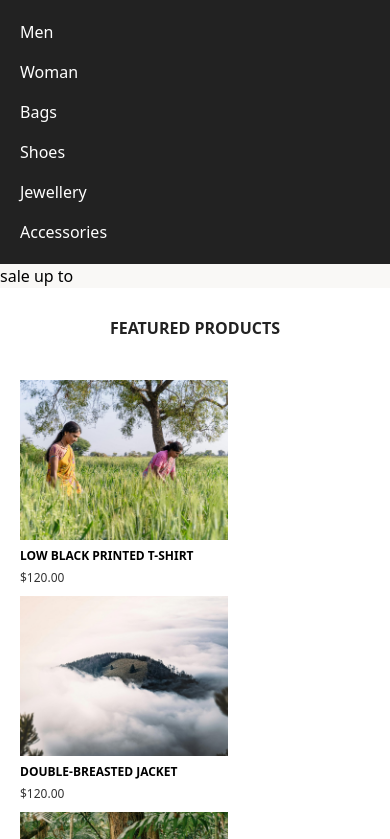
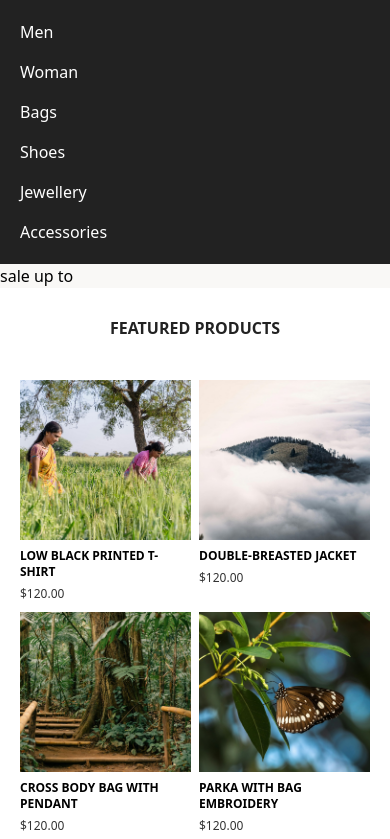
Before and after one commit to StackMena/ecommerce, a website: page index.html in a window 390 px wide. Shown: the top 839 px of the page. Drawn offline with Linux system fonts and the light colour scheme.

Commit message:
fix changes

```diff
--- a/index.html
+++ b/index.html
@@ -29,7 +29,7 @@
             <div class="pt-7 nav-flex">
                 <h4 class="text-primary text-base font-bold">FEATURED PRODUCTS</h4>
             </div>
-            <div class="grid grid-cols-1 md:grid-cols-2 lg:grid-cols-4 gap-2 pt-10">
+            <div class="grid grid-cols-2 md:grid-cols-3 lg:grid-cols-4 gap-2 pt-10">
                 <div class="mobile-paddding">
                     <img src="./src/images/1.jpg" class="h-40 w-52 object-cover" alt="">
                     <div class="pt-2 space-y-2">
```
Also changed, not shown: src/css/output.css.
